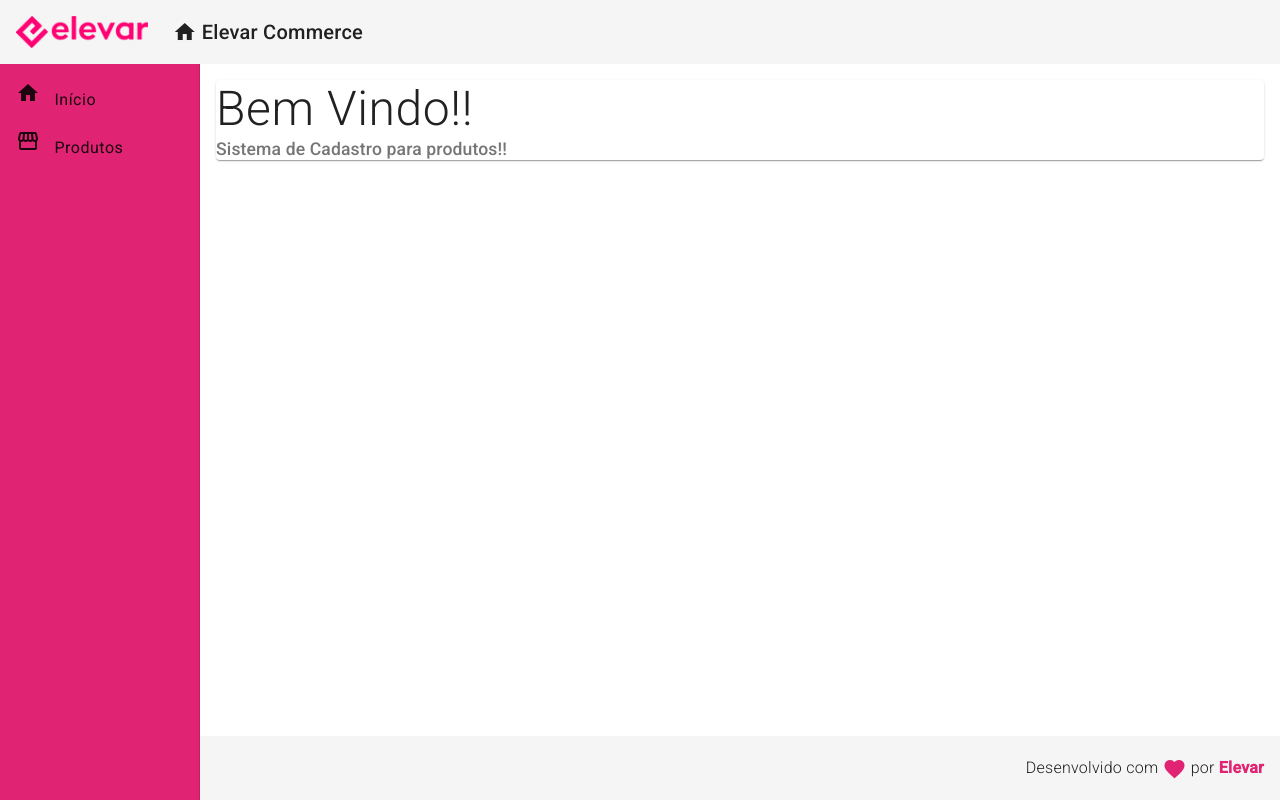
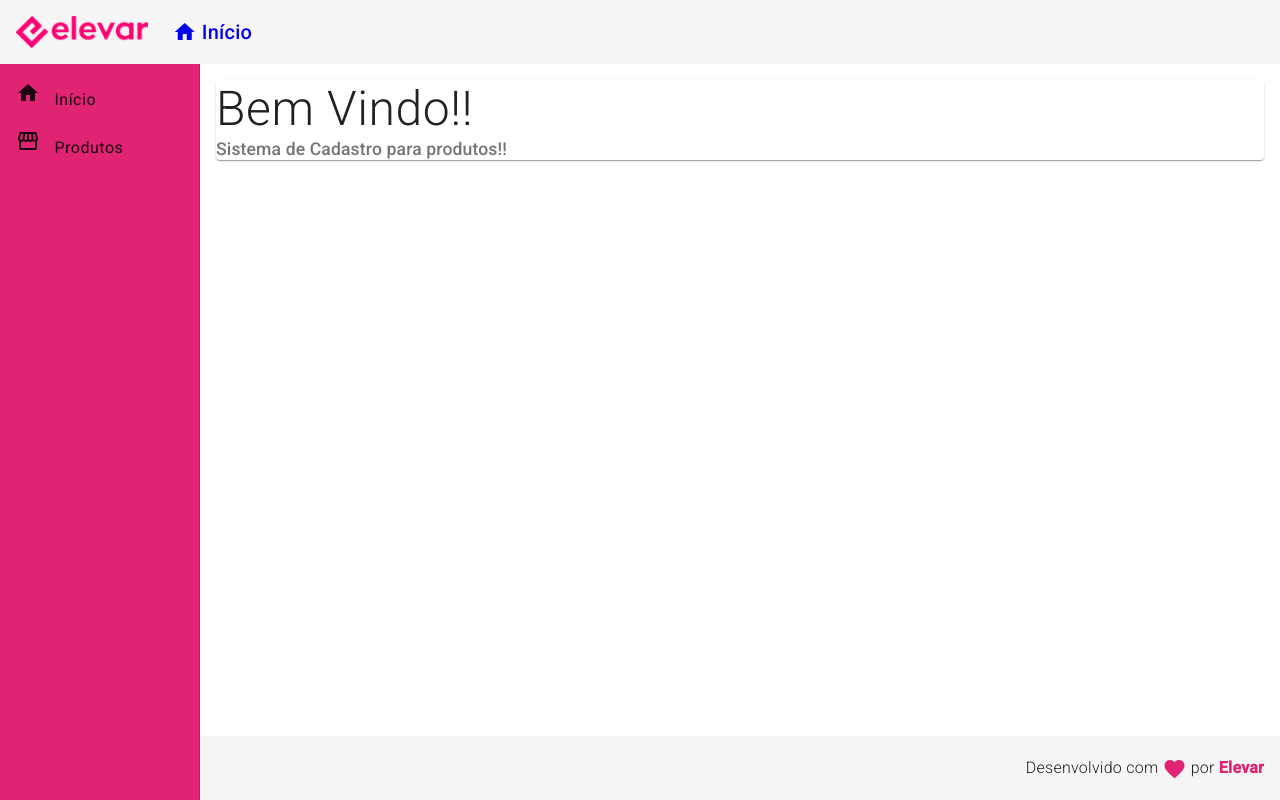
Before and after one commit to Samuelhyrum/Hello-Wolrd, an Angular app in the folder front-end/angular/frontend/: page / in a window 1280 px wide. Built offline with nearby package versions, Linux system fonts and the light colour scheme.

Commit message:
Methods icon e routeUrl

```diff
--- a/front-end/angular/frontend/src/app/components/template/header/header.component.html
+++ b/front-end/angular/frontend/src/app/components/template/header/header.component.html
@@ -5,11 +5,11 @@
         </a>
     </span>
     <span class="title-group">
-        <a>
+        <a routerLink="">
             <i class="material-icons">
                 home
             </i>
-            Elevar Commerce
+            {{ title }}
         </a>
     </span>
 </mat-toolbar>
--- a/front-end/angular/frontend/src/app/components/template/header/header.component.ts
+++ b/front-end/angular/frontend/src/app/components/template/header/header.component.ts
@@ -18,4 +18,12 @@ export class HeaderComponent implements OnInit{
   get title(): string {
     return this.headerService.headerData.title
   }
+
+  get icon(): string {
+    return this.headerService.headerData.icon
+  }
+
+  get routeUrl(): string {
+    return this.headerService.headerData.routeUrl
+  }
 }
```
